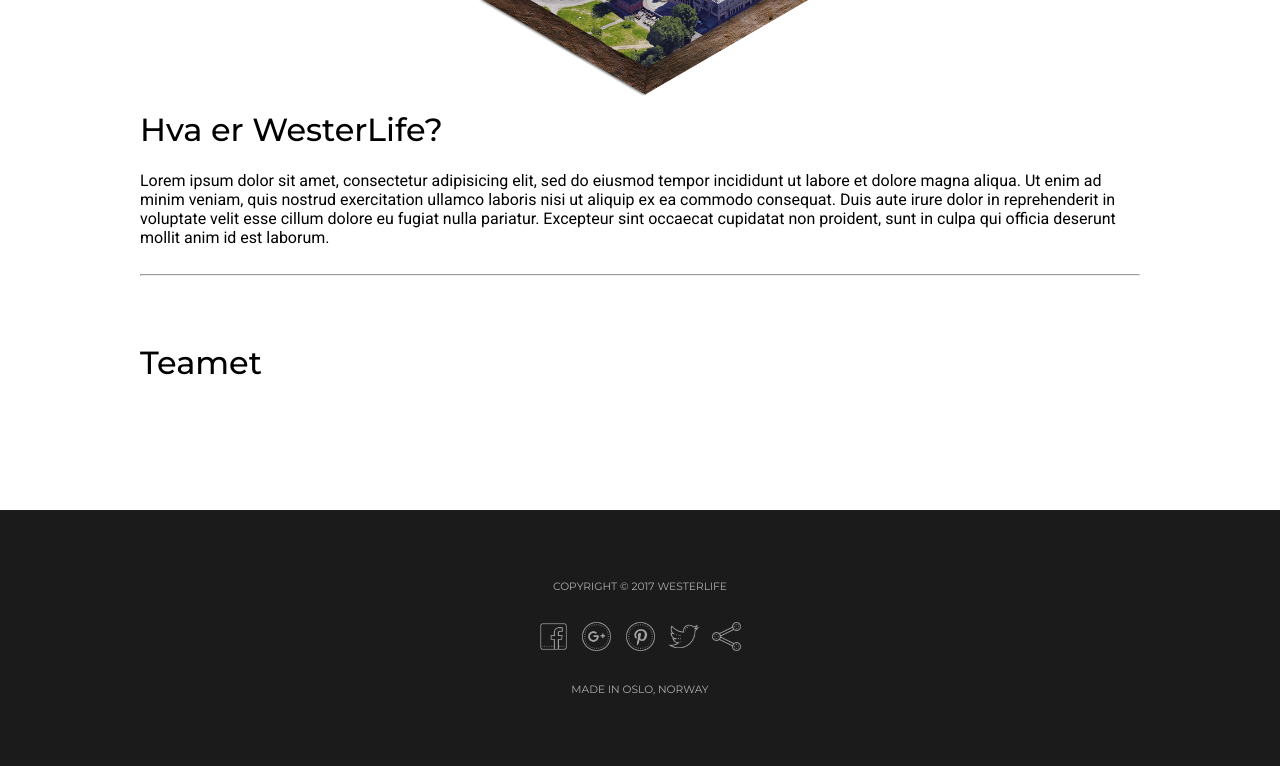
After one commit to rxstad/Webprosjekt21, a PHP site: page /about.php in a window 1280 px wide. The commit adds this page. Shown: the part 411-1177 px from the top of the page. Run offline with PHP 8.4, Linux system fonts and the light colour scheme; some libraries are stand-ins or nearby versions.

Commit message:
Masse fiks
Ryddet opp i header_menu. -> Satt det i egen fil.  + require den
Photoshoppet vulkan 3D til bruk på about.php
Endret tittel i header.php til WesterLife

```diff
--- /dev/null
+++ b/about.php
@@ -0,0 +1,36 @@
+<?php
+require("header.php");
+require("header_menu.php");
+
+?>
+<link rel="stylesheet" type="text/css" href="css/about_style.css">
+
+<body>
+	<div id="header">
+		<div class="header_wrap">
+			<center><div class="header_tittel">
+				<h1>Om WesterLife</h1>
+			</div>
+			<img src="img/wester_vulkan.png" width="550px" class="header_img">
+			</center></div>
+	</div>
+
+	<div id="wrapper">
+		<div id="main">
+			<h1>Hva er WesterLife?</h1>
+			Lorem ipsum dolor sit amet, consectetur adipisicing elit, sed do eiusmod
+			tempor incididunt ut labore et dolore magna aliqua. Ut enim ad minim veniam,
+			quis nostrud exercitation ullamco laboris nisi ut aliquip ex ea commodo
+			consequat. Duis aute irure dolor in reprehenderit in voluptate velit esse
+			cillum dolore eu fugiat nulla pariatur. Excepteur sint occaecat cupidatat non
+			proident, sunt in culpa qui officia deserunt mollit anim id est laborum.<br><br>
+			<hr ><br><br>
+
+			<h1>Teamet</h1>
+		</div>
+	</div>
+
+<?php
+require("footer.php");
+?>
+</body>
--- /dev/null
+++ b/css/about_style.css
@@ -0,0 +1,36 @@
+#header {
+	width: 100%;
+	height: 330px;
+	background: url(https://www.transparenttextures.com/patterns/clean-gray-paper.png) #A4C281;
+	padding-top: 80px;
+	color: #fff;
+}
+.header_wrap {
+	max-width: 1000px;
+	margin-left: auto;
+	margin-right: auto;
+	position: relative;
+}
+.header_tittel {
+	z-index: 4;
+}
+.header_tittel h1 {
+	font-size: 45pt;
+}
+.header_img {
+	margin-left: -130px;
+}
+#wrapper {
+	max-width: 1000px;
+	margin-left: auto;
+	margin-right: auto;
+	padding-top: 90px;
+	padding-left: 10px;
+	padding-right: 10px;
+}
+#main {
+	min-height: 400px;
+}
+#main h1 {
+	color: #000;
+}
--- a/front_style.css
+++ b/front_style.css
@@ -131,7 +131,6 @@ input[type=submit]
 @media (max-width: 767px) {
   .fullscreen_bg {
     background: url('/img/vulkan.jpg') center center / cover no-repeat;
-    background: #000;
   }
 
   .fullscreen_bg_video {
--- a/header.php
+++ b/header.php
@@ -8,7 +8,7 @@
 <!DOCTYPE html>
 <html>
 <head>
-	<title>Front</title>
+	<title>WesterLife</title>
 	<meta charset="utf-8">
     <meta http-equiv="Content-type" content="text/html; charset=UTF-8">
 	<link rel="stylesheet" type="text/css" href="main_style.css">
--- /dev/null
+++ b/header_menu.php
@@ -0,0 +1,11 @@
+<div id="header_menu">
+	<div class="header_menu_inner">
+	<div class="header_menu_logo"><a href="index.php"><img src="img/logo_greenblue.png" width="50px"></a></div>
+	<div class="header_menu_child">
+	<a href="index.php">Hjem</a>
+	<a href="#">Kategorier</a>
+	<a href="about.php">Om</a>
+	<a href="#">Hjelp</a>
+	</div>
+	</div>
+	</div>
--- a/info_style.css
+++ b/info_style.css
@@ -1,6 +1,3 @@
-body {
-
-}
 #topbar {
 	padding-top: 15px;
 	padding-bottom: 15px;
--- a/main_style.css
+++ b/main_style.css
@@ -22,10 +22,6 @@ h3 {
 	font-family: 'Montserrat', sans-serif;
 	font-weight: 300;
 }
-.logo {
-	font-family: 'Pacifico', cursive;
-	font-weight: 400;
-}
 
 /* Top menu */
 
@@ -40,6 +36,11 @@ h3 {
 	-webkit-box-shadow: 0px 10px 5px 0px rgba(0,0,0,0.04);
     -moz-box-shadow: 0px 10px 5px 0px rgba(0,0,0,0.04);
     box-shadow: 0px 10px 5px 0px rgba(0,0,0,0.04);
+    opacity: 0.9;
+    transition: 0.4s;
+}
+#header_menu:hover {
+	opacity: 1;
 }
 .header_menu_inner {
 	max-width: 1100px;
@@ -53,6 +54,7 @@ h3 {
 	margin-right: auto;
 	margin-left: auto;
 	padding-top: 8px;
+	padding-left: 10px;
 	transition: 1s;
 }
 .header_menu_child {
```
Also changed, not shown: index.php (+2 -14 lines), info.php (+3 -11 lines), results.php (+4 -13 lines), img/backgrounds/people_pattern.png (added), img/wester_vulkan.png (added).
